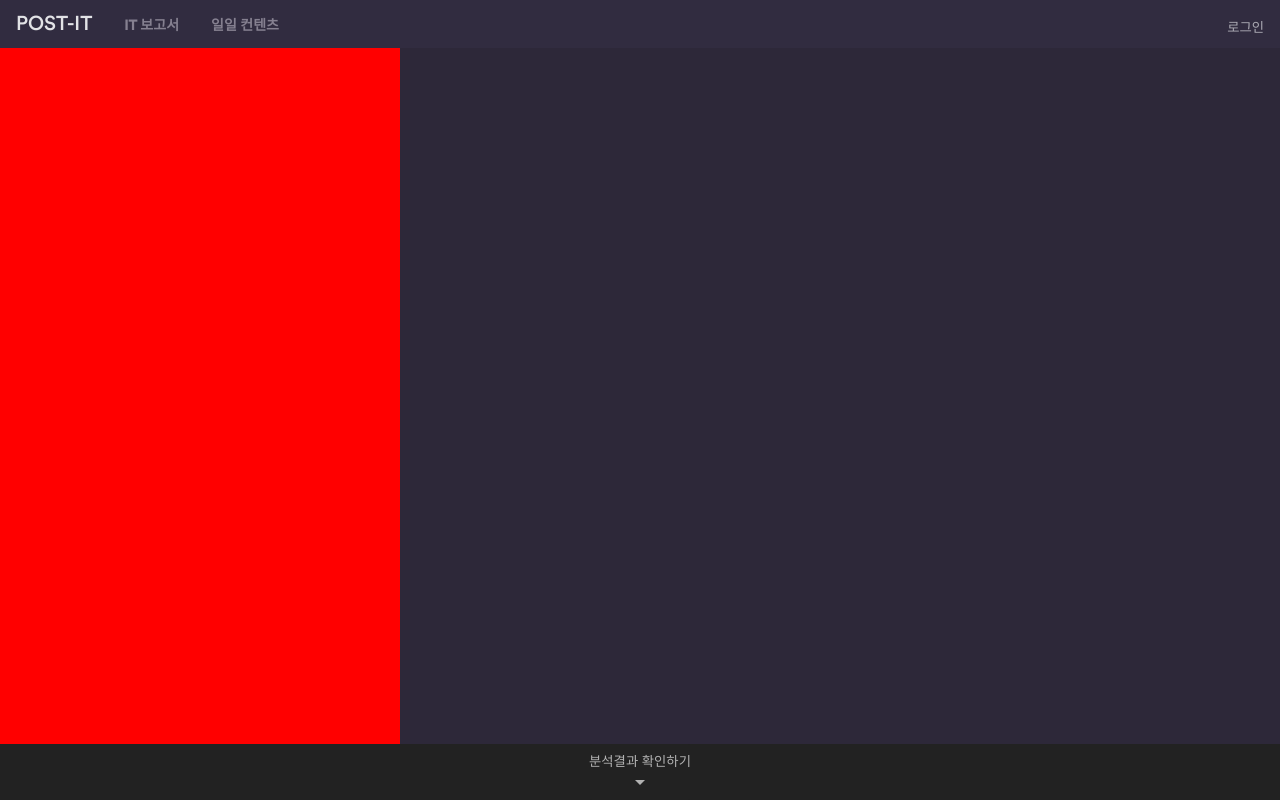
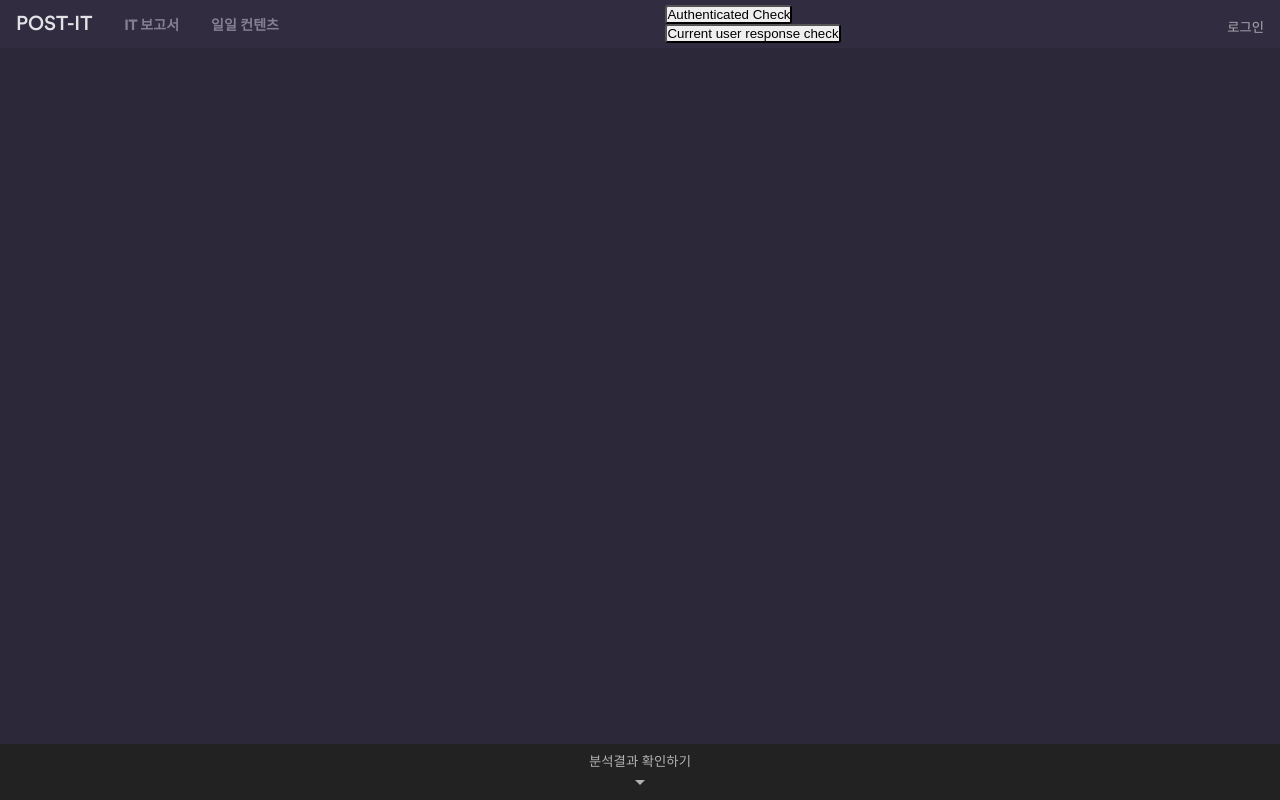
Before and after one commit to juneyoung-jo/Project_POST-IT, a React (Create React App) app in the folder frontend/: page / in a window 1280 px wide. Shown: the top 800 px of the page. Built offline with nearby package versions, Linux system fonts and the light colour scheme; what @amcharts/amcharts4 would draw is missing.

Commit message:
feat: login test done

```diff
--- a/frontend/src/App.tsx
+++ b/frontend/src/App.tsx
@@ -1,7 +1,7 @@
 // Fragment는 불필요한 DOM node의 생성을 막기때문에 메모리를 적게사용한다.
 // css 메커니즘에서 특별한 부모 자식관계를 가지고 있는 flexbox나 gridbox관계에 있는 엘리먼트 사이에 <div>를 추가하게 되면 레이아웃을 유지하기 어려워지므로 fragment를 사용하면 된다.
 import React, { ReactElement, Suspense, useState, useEffect } from 'react';
-import { BrowserRouter, Route, Switch } from 'react-router-dom';
+import { BrowserRouter, Route, Switch, Redirect, Link } from 'react-router-dom';
 import CircularProgress from '@material-ui/core/CircularProgress';
 import OAuth2RedirectHandler from 'api/oauth2';
 import { getCurrentUser } from 'api/index';
@@ -37,7 +37,8 @@ const App: React.FC = (): ReactElement => {
 
     getCurrentUser()
       .then((response) => {
-        setCurrentUser(response), setAuthenticated(true);
+        setCurrentUser(response), setAuthenticated(true), setLoading(false);
+        console.log(response);
       })
       .catch((error) => {
         setLoading(false);
@@ -50,8 +51,10 @@ const App: React.FC = (): ReactElement => {
   }
 
   useEffect(() => {
+    console.log('랜더링 완료');
+    loadCurrentlyLoggedInUser();
     return () => {
-      loadCurrentlyLoggedInUser();
+      console.log('컴포넌트 업데이트');
     };
   }, []);
 
--- a/frontend/src/api/index.tsx
+++ b/frontend/src/api/index.tsx
@@ -31,7 +31,7 @@ export function getCurrentUser() {
   }
 
   return request({
-    url: API_BASE_URL + '/user',
+    url: API_BASE_URL + '/user/me',
     method: 'GET',
   });
 }
--- a/frontend/src/components/common/Header.tsx
+++ b/frontend/src/components/common/Header.tsx
@@ -4,6 +4,8 @@ import { Link } from 'react-router-dom';
 import { Modal } from './Modal';
 
 import Login from 'pages/Login';
+
+import { getCurrentUser } from 'api/index';
 
 const Wrapper = styled.header`
   font-family: 'Circular Std', 'Noto Sans KR', 'Open Sans', sans-serif;
@@ -73,11 +75,27 @@ function Header(props: PropsType) {
           </Link>
         ) : null}
       </div>
-
+      <div>
+        <button
+          onClick={() => {
+            console.log(props.authenticated);
+          }}
+        >
+          Authenticated Check
+        </button>
+        <button
+          onClick={() => {
+            getCurrentUser().then((res) => console.log(res));
+            console.log();
+          }}
+        >
+          Current user response check
+        </button>
+      </div>
       {props.authenticated ? (
         <div>
-          <Button onClick={openModal}>
-            <span>로그인</span>
+          <Button onClick={props.onLogout}>
+            <span>로그아웃</span>
           </Button>
         </div>
       ) : (
@@ -85,9 +103,6 @@ function Header(props: PropsType) {
           <Button onClick={openModal}>
             <span>로그인</span>
           </Button>
-          {/* <Button onClick={props.onLogout}>
-            <span>로그아웃</span>
-          </Button> */}
         </div>
       )}
       <Modal
--- a/frontend/src/config/config.tsx
+++ b/frontend/src/config/config.tsx
@@ -1,4 +1,4 @@
-export const API_BASE_URL = 'http://localhost:8443';
+export const API_BASE_URL = 'http://j4c103.p.ssafy.io:8443';
 
 export const ACCESS_TOKEN = 'accessToken';
 
--- a/frontend/src/pages/ChartTest.tsx
+++ b/frontend/src/pages/ChartTest.tsx
@@ -5,6 +5,7 @@ import {
   NetworkMap,
   WordCloudChart,
 } from 'components/chart/ChartWrapper';
+import { Link } from 'react-router-dom';
 
 // styles
 import { Container, Grid } from '@material-ui/core';
@@ -38,15 +39,20 @@ const NavWrapper = styled.nav`
 const NavContainer = styled.div`
   width: 100%;
   height: 100%;
-  color: ${({ theme }) => theme.colors.text.second};
+
+  .nav-items > li {
+    height: 40px;
+  }
   .category-1 > a {
-    height: 40px;
-    font-size: ${({ theme }) => theme.fontSizes.lg};
+    color: ${({ theme }) => theme.colors.text.second};
+    font-size: ${({ theme }) => theme.fontSizes.md};
+    height: inherit;
   }
   .category-2 > a {
+    color: ${({ theme }) => theme.colors.text.second};
+    font-size: ${({ theme }) => theme.fontSizes.sm};
     height: 32px;
     padding: 4px 2rem 0;
-    font-size: ${({ theme }) => theme.fontSizes.sm};
   }
   .item {
     width: 100%;
@@ -84,7 +90,9 @@ function Sidebar() {
       <NavContainer>
         <ul className="nav-items">
           <li className="category-1">
-            <a className="item">공통 보고서</a>
+            <Link to="/">
+              <span className="item">공통 보고서</span>
+            </Link>
           </li>
           <li className="category-1">
             <a className="item">카테고리 별 보고서</a>
@@ -100,7 +108,6 @@ function Sidebar() {
               </li>
             </ul>
           </li>
-          <li className="category-1"></li>
         </ul>
       </NavContainer>
     </NavWrapper>
@@ -112,11 +119,11 @@ function ChartTest() {
   return (
     <div>
       <Container>
-        <Grid container>
-          <Grid container item xs={12} md={3}>
+        <Grid container spacing={1}>
+          <Grid container item xs={12} md={3} spacing={1}>
             <Sidebar />
           </Grid>
-          <Grid container item xs={12} md={9}>
+          <Grid container item xs={12} md={9} spacing={1}>
             <ContentWrapper>
               <ContentTitle>Title</ContentTitle>
               <Grid item xs={12} spacing={1}>
--- a/frontend/src/pages/Home.tsx
+++ b/frontend/src/pages/Home.tsx
@@ -1,12 +1,7 @@
 import { useRef, SyntheticEvent } from 'react';
 import styled from 'styled-components';
 import ArrowDropDown from '@material-ui/icons/ArrowDropDown';
-
-const Box1 = styled.div`
-  width: 400px;
-  height: 400px;
-  background-color: red;
-`;
+import { getCurrentUser } from 'api/index';
 
 // styles
 const Wrapper = styled.main`
@@ -107,8 +102,6 @@ const Home = () => {
   return (
     <Wrapper ref={wrapper}>
       <Main ref={main}>
-        <Box1></Box1>
-        <Box1></Box1>
         <ButtonWrapper>
           <SlideButton onClick={handleClick}>
             <span>분석결과 확인하기</span>
```
